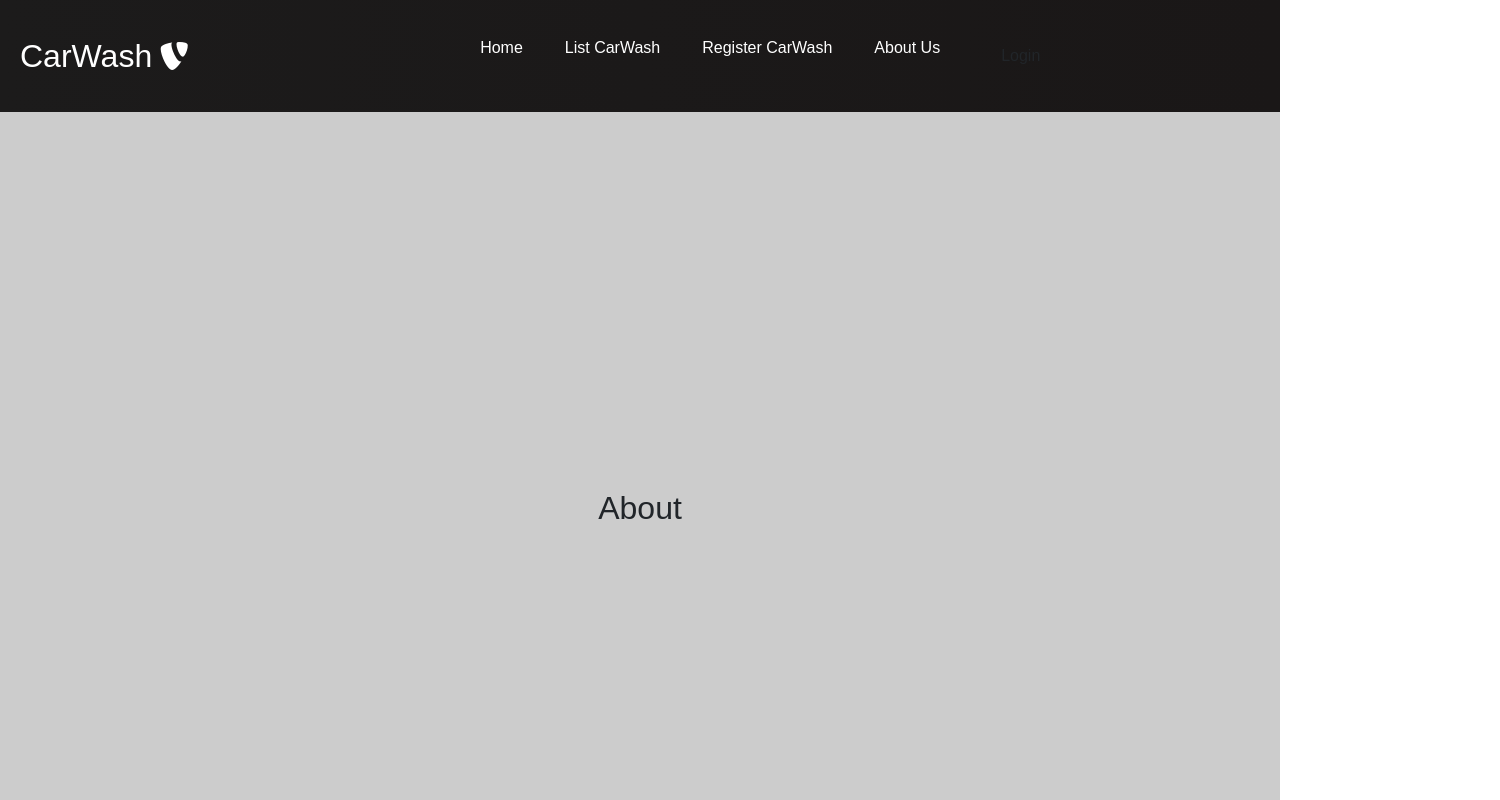
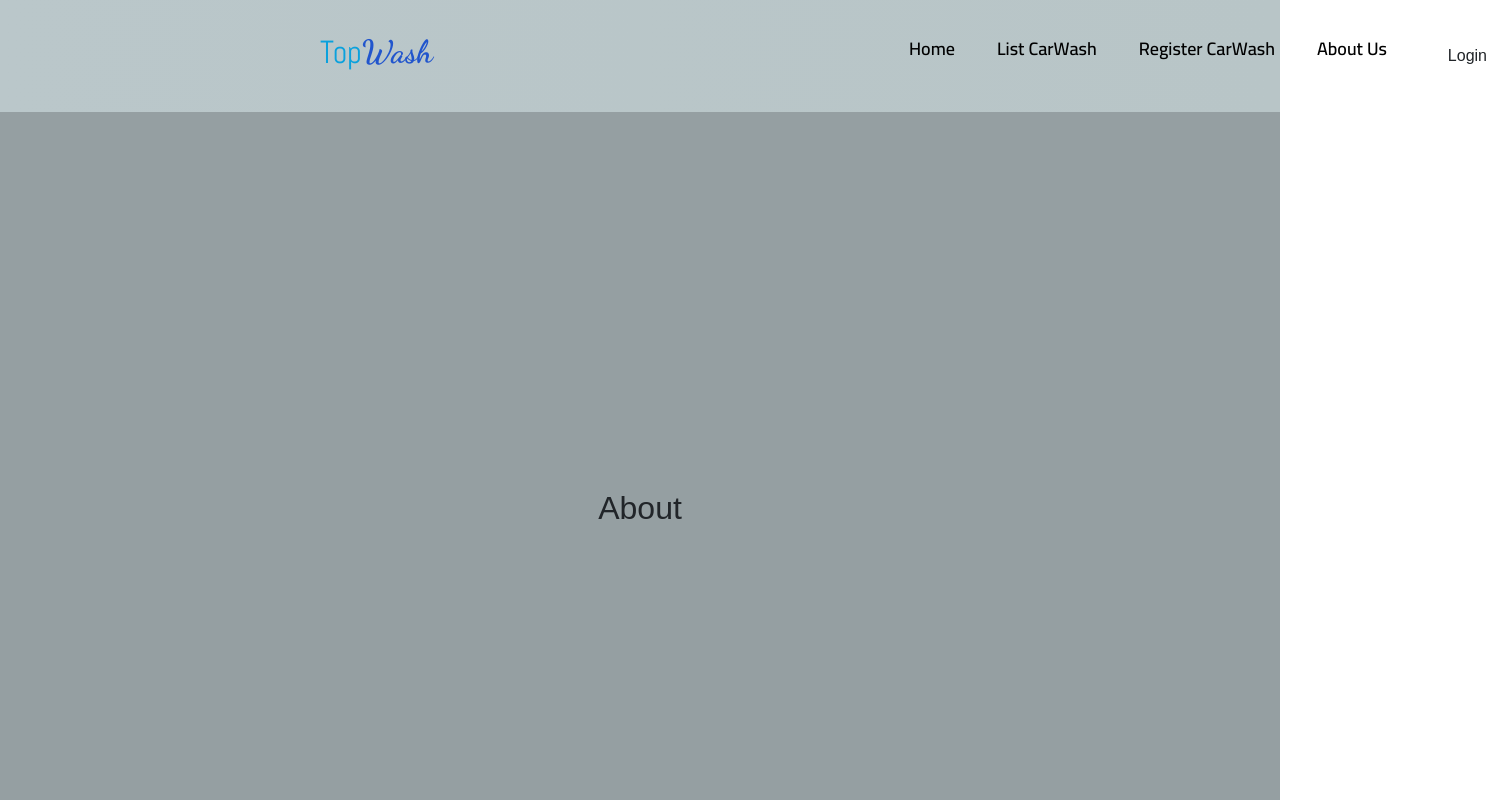
Before and after one commit to Darkhider23/atlas, a React (Create React App) app: page /about in a window 1280 px wide. Shown: the top 800 px of the page, 1500 px wide, since content can reach past the window. Built offline with nearby package versions, Linux system fonts and the light colour scheme; the HTML template or start-up script is replaced by a standard one.

Commit message:
added some fonts

```diff
--- a/src/App.css
+++ b/src/App.css
@@ -11,4 +11,5 @@
     justify-content: center;
     align-items: center;
     box-shadow: inset 0 0 0 1000px rgba(0,0,0,0.2);
+    background-color: #BAC7CA;
 }
--- a/src/components/Button.css
+++ b/src/components/Button.css
@@ -8,6 +8,7 @@
   outline:none;
   border:none;
   cursor:pointer;
+
 }
 
 .btn--primary{
--- a/src/components/Footer.js
+++ b/src/components/Footer.js
@@ -23,7 +23,7 @@ function Footer() {
                     <i className='fa-brands fa-instagram'></i>
                 </a>
                 <a href="https://www.google.com/maps">
-                <i class="fa-sharp fa-solid fa-location-dot"></i>
+                <i className="fa-sharp fa-solid fa-location-dot"></i>
                 </a>
             </div>
             </div>
--- a/src/components/NavBar.js
+++ b/src/components/NavBar.js
@@ -32,7 +32,12 @@ function NavBar() {
    <nav className='navbar'>
     <div className='navbar-container'>
         <Link to="/home" className="navbar-logo">
-        CarWash <i className="fab fa-typo3"/>
+          <h2 className="first-word">
+            Top
+          </h2>
+          <h2 className="second-word">
+           Wash
+          </h2>
         </Link>
         {/* <div className="menu-icon" onClick={handleClick}>
           <i className={click ? 'fas fa-times': 'fas fa-bars'}></i>
--- a/src/components/Navbar.css
+++ b/src/components/Navbar.css
@@ -1,5 +1,7 @@
+@import url('https://fonts.googleapis.com/css2?family=Abel&family=Cairo:wght@400;500;600;700&family=Dancing+Script:wght@400;500;600;700&family=Open+Sans&display=swap');
 .navbar{
-    background:linear-gradient(90deg,rgb(28,27,27)0%,rgb(26,23,23)100%);
+    background:linear-gradient(90deg,rgb(186, 199, 202)0%,rgb(184,197,199)100%);
+    background-color: #BAC7CA;
     height: 80%;
     display: flex;
     justify-content: center;
@@ -26,12 +28,25 @@
     font-size:2rem;
     display: flex;
     align-items: center;
+    margin-left:20rem;
+    width: 60vh;
 }
 
-.fa-typo3{
+.navbar-logo >h2.first-word{
+  font-family: 'Abel', sans-serif;
+  color:#0AA1DD;
+}
+
+.navbar-logo > h2.second-word{
+  font-family: 'Dancing Script', cursive;
+  font-weight: 700;
+  color:#2155CD;
+}
+
+/* .fa-typo3{
     margin-left: 0.5rem;
     font-style: 1.8rem;
-}
+} */
 
 .nav-menu{
     display: grid;
@@ -42,6 +57,7 @@
     width: 60vw;
     justify-content: end;
     margin-right: 2rem;
+    /* margin-left:5rem; */
 }
 
 .nav-item{
@@ -49,12 +65,15 @@
 }
 
 .nav-links{
-    color: #fff;
+    color: black;
     display: flex;
     align-items: center;
     text-decoration: none;
     padding: 0.5rem 1rem;
     height: 100%;
+    font-family: 'Cairo', sans-serif;
+    font-weight: 600;
+    font-size:18px;
 }
 
 .nav-links:hover{
```
